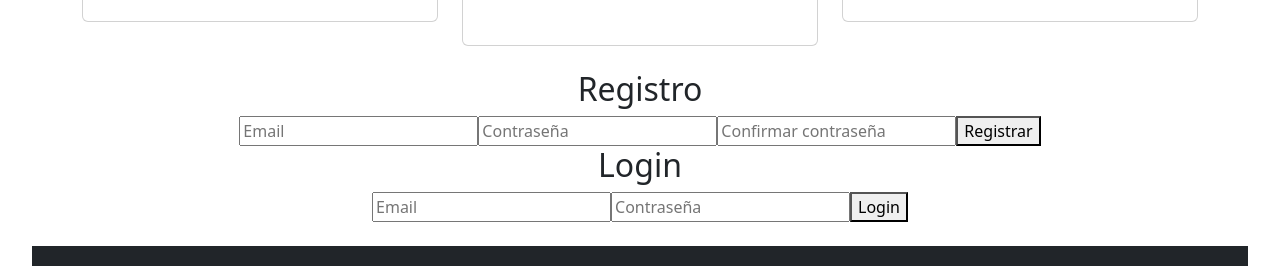
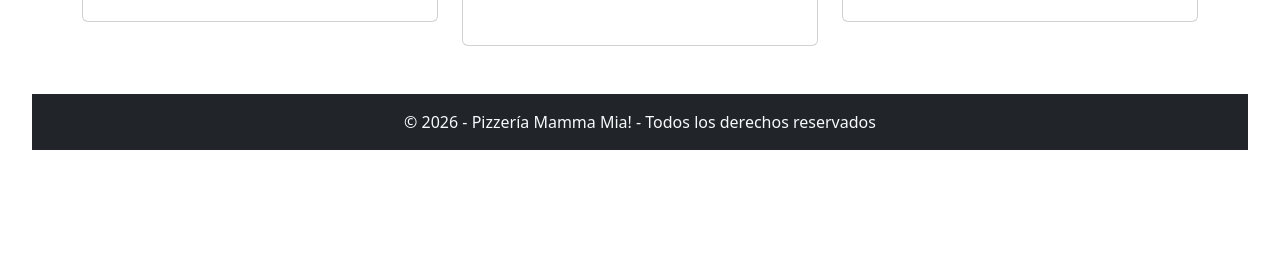
Before and after one commit to evelynk1/Pizzeria-Mamma-Mia, a React (Vite) app: page / in a window 1280 px wide. Shown: the part 904-1170 px from the top of the page. After the commit the page ends 1086 px from the top, so only its background shows below. Built offline with nearby package versions, Linux system fonts and the light colour scheme; the HTML template or start-up script is replaced by a standard one.

Commit message:
Ajusto App.js para mejorar navegación entre Home, Register y Login

```diff
--- a/src/App.jsx
+++ b/src/App.jsx
@@ -6,19 +6,20 @@ import Footer from './components/footer/Footer'
 import Login from './components/auth/Login'
 import Register from './components/auth/Register'
 
-function App() {
+const App = () => {
+  const [view, setView] = useState("home"); // estado para controlar la vista
 
   return (
-    <>
-      <Navbar />
-      <Home />
-      <Register />
-      <Login />
+    <div>
+      <Navbar setView={setView} />
+
+      {view === "home" && <Home />}
+      {view === "register" && <Register />}
+      {view === "login" && <Login />}
+
       <Footer />
+    </div>
+  );
+};
 
-
-    </>
-  )
-}
-
-export default App
+export default App;
```
